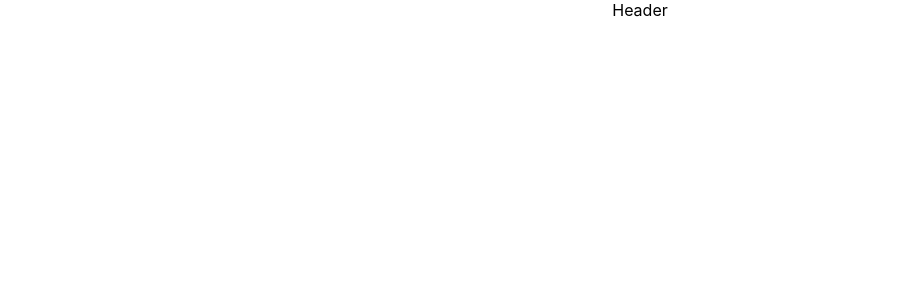
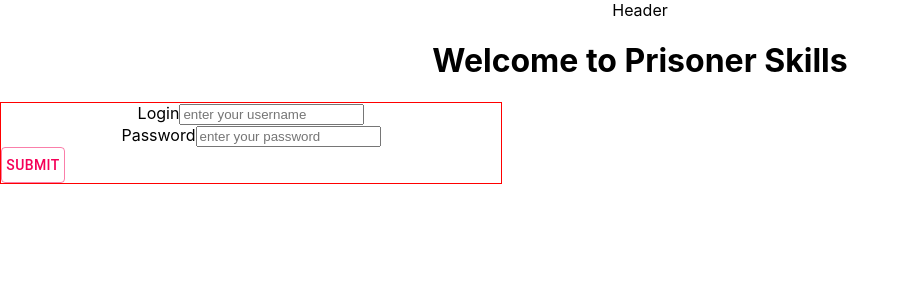
Before and after one commit to Build-Week-Prisoner-Skills/frontend, a React (Create React App) app: page /login in a window 1280 px wide. Shown: the top 300 px of the page, without its empty margins (0-910 px from the left). Built offline with nearby package versions, Linux system fonts and the light colour scheme.

Commit message:
latest commit, sign in and register functional

```diff
--- a/src/App.js
+++ b/src/App.js
@@ -20,7 +20,7 @@ function App() {
         <div className="App">
           <Header />
           {/* routes here */}
-          <Route exact path="/">
+          <Route path="/login">
             <SignComp />
           </Route>
 
--- a/src/components/SignComp.js
+++ b/src/components/SignComp.js
@@ -1,6 +1,19 @@
 import React, { useState } from 'react';
 import Button from '@material-ui/core/Button';
 import axios from 'axios';
+
+const SignCompDiv = {
+    display: 'flex',
+    flexDirection: 'column',
+    justifyContent: 'space-between',
+    border: '1px solid red',
+    maxWidth: '500px',
+
+}
+
+const SignCompBtn = {
+    width: '60px',
+}
 
 function SignComp () {
 
@@ -39,7 +52,7 @@ function SignComp () {
 
             <h1>Welcome to Prisoner Skills</h1>
 
-            <form onSubmit={handleSubmit}>
+            <form onSubmit={handleSubmit} style={SignCompDiv}>
                 <label htmlFor="login">Login
                     <input type="text" name="login" placeholder="enter your username" onChange={handleNameChange} value={login.username}/>
                 </label>
@@ -48,7 +61,7 @@ function SignComp () {
                     <input type="password" name="pswd" placeholder="enter your password" onChange={handlePswdChange} value={login.password}/>
                 </label>
 
-                <Button color="secondary" variant="outlined" type="submit">Submit</Button>
+                <Button color="secondary" variant="outlined" type="submit" style={SignCompBtn}>Submit</Button>
             </form>
 
 
```
